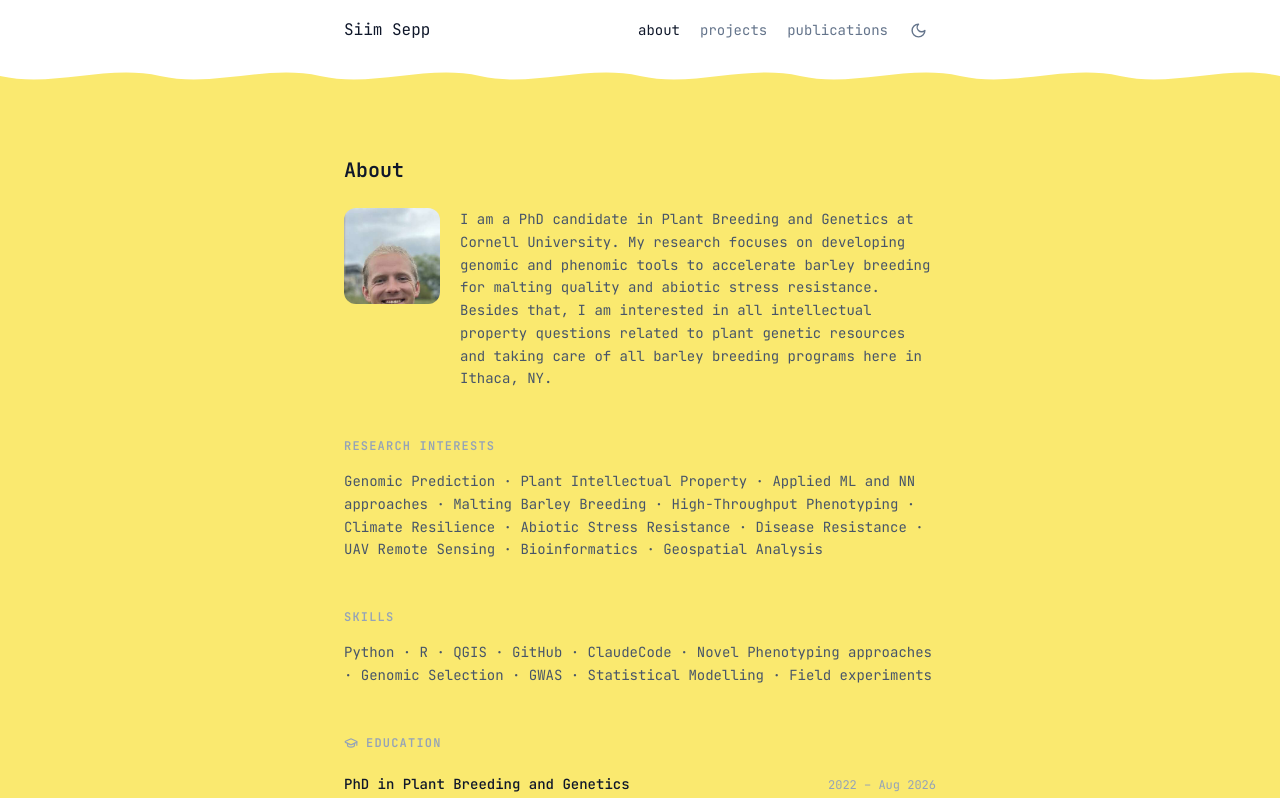
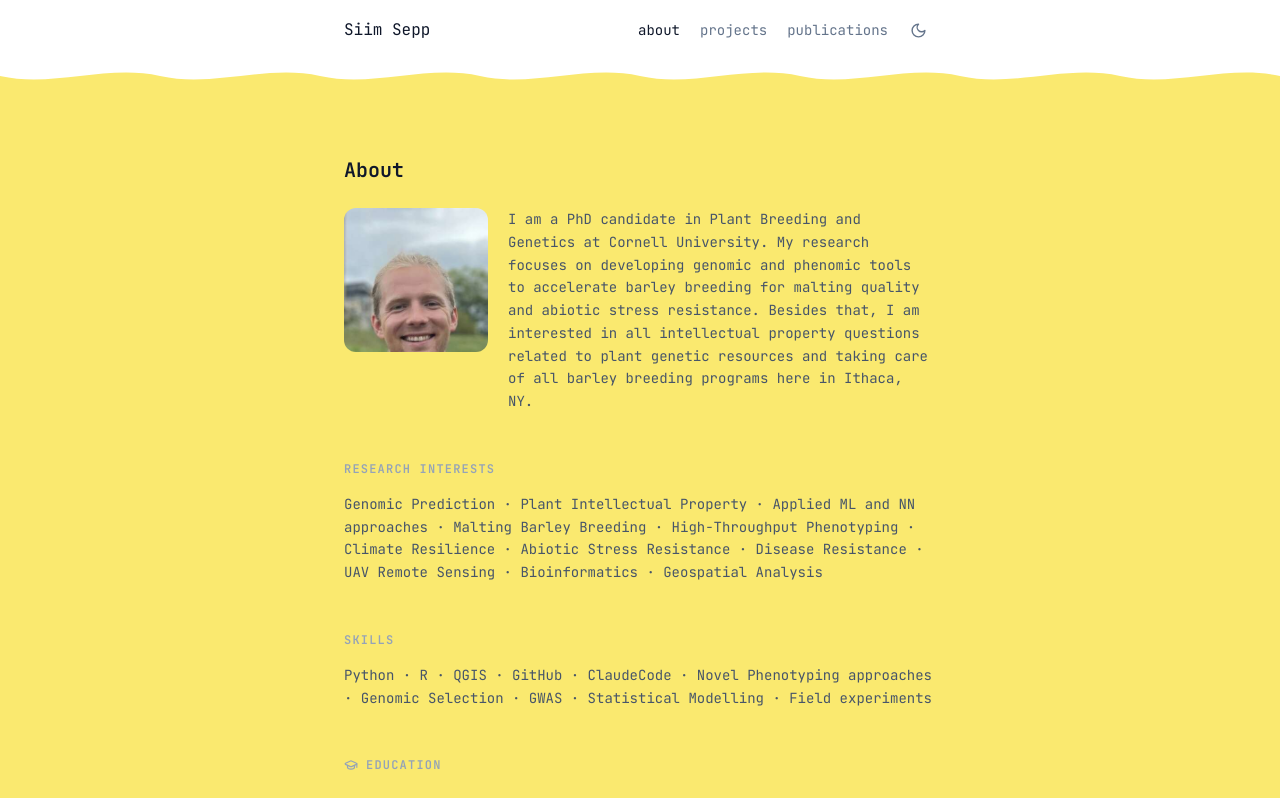
Before and after one commit to sss9010/sssepp, a Next.js app: page /sssepp/about in a window 1280 px wide. Shown: the top 798 px of the page. Built offline with nearby package versions, Linux system fonts and the light colour scheme.

Commit message:
Enlarge profile photo and center on face

```diff
--- a/src/components/About.tsx
+++ b/src/components/About.tsx
@@ -11,7 +11,7 @@ export default function About() {
           <img
             src={`${process.env.NEXT_PUBLIC_BASE_PATH ?? ""}/pic1.jpg`}
             alt={personal.name}
-            className="w-24 h-24 rounded-xl object-cover object-top flex-shrink-0"
+            className="w-36 h-36 rounded-xl object-cover object-[center_20%] flex-shrink-0"
           />
           <div className="space-y-4 text-sm text-slate-600 dark:text-slate-400 leading-relaxed">
             {personal.bio.map((para, i) => (
```
